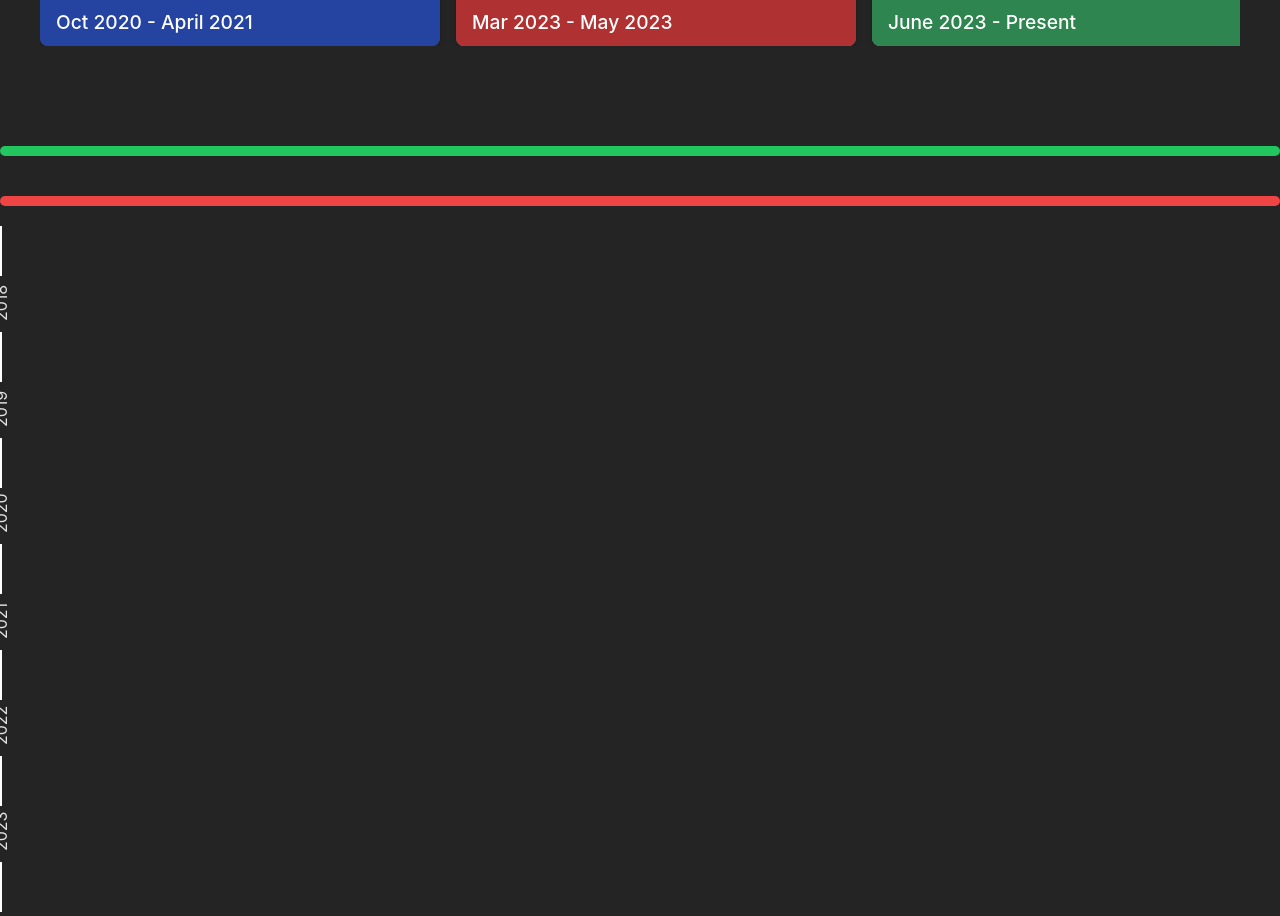
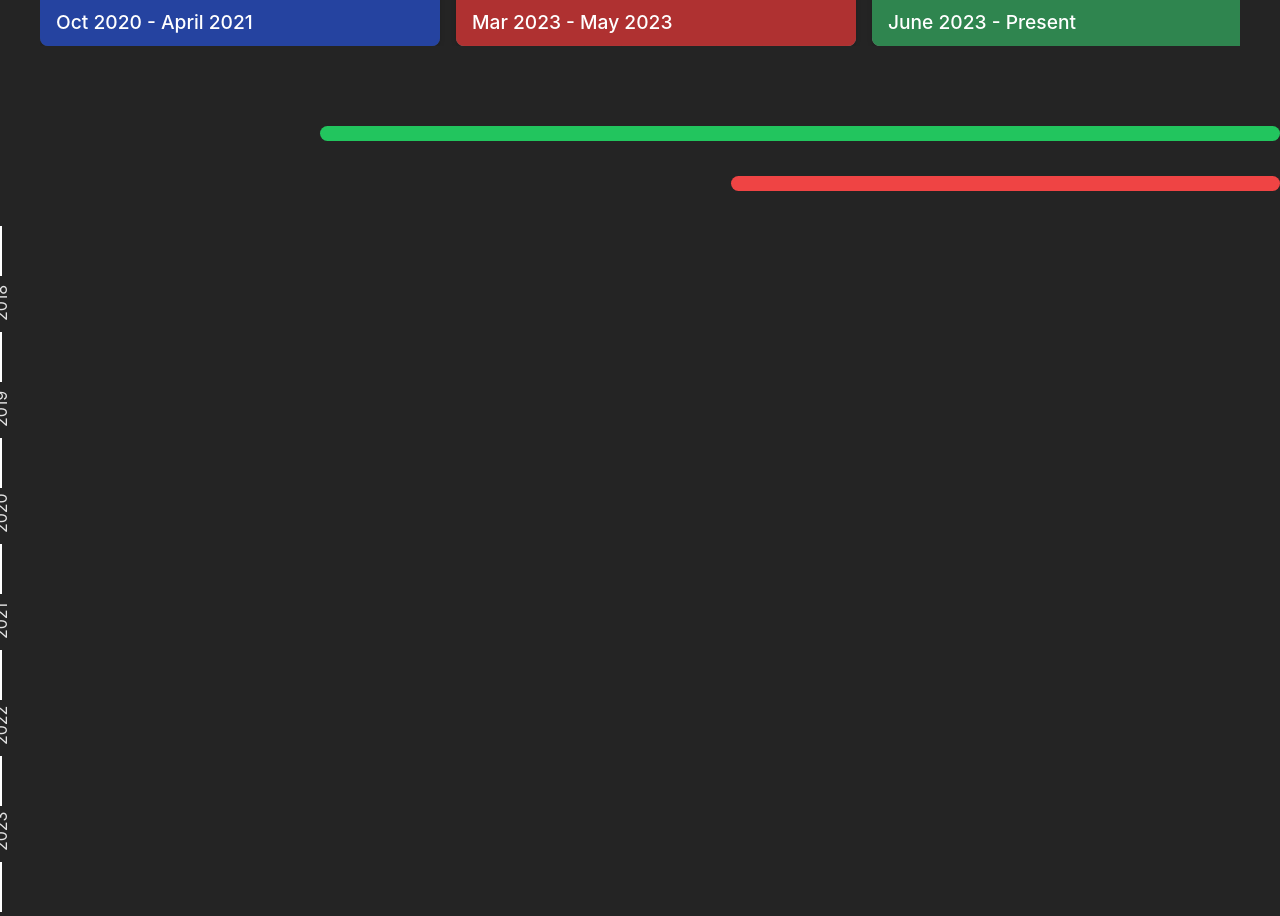
Before and after one commit to pjholt1234/personal-portfolio, a React (Vite) app: page / in a window 1280 px wide. Shown: the part 2030-2946 px from the top of the page. Built offline with nearby package versions, Linux system fonts and the light colour scheme; grey boxes are pictures that could not be loaded.

Commit message:
Fix event lines

```diff
--- a/src/components/timeline/eventLine.jsx
+++ b/src/components/timeline/eventLine.jsx
@@ -1,7 +1,7 @@
 import PropTypes from "prop-types";
 import { useContext, useEffect, useState } from "react";
 import { EventSelectedContext } from "../../hooks/EventSelectedContext.jsx";
-const EventLine = ({ id, bgColor, colStart, colSpan }) => {
+const EventLine = ({ id, bgColor, colStart, colSpan, icon = null }) => {
   const [focused, setFocused] = useState(true);
   const { selectedEvent, updateSelectedEvent } =
     useContext(EventSelectedContext);
@@ -30,7 +30,8 @@ const EventLine = ({ id, bgColor, colStart, colSpan }) => {
     <div
       onClick={selectEvent}
       id={id}
-      className={`${opacity} ${bgColor} col-start-${colStart} col-span-${colSpan} rounded-full h-[10px]`}
+      style={{ gridColumn: `${colStart} / ${colStart + colSpan}` }}
+      className={`${opacity} ${bgColor} rounded-full h-[15px]`}
     ></div>
   );
 };
@@ -38,8 +39,8 @@ const EventLine = ({ id, bgColor, colStart, colSpan }) => {
 EventLine.propTypes = {
   id: PropTypes.string,
   bgColor: PropTypes.string,
-  colStart: PropTypes.string,
-  colSpan: PropTypes.string,
+  colStart: PropTypes.number,
+  colSpan: PropTypes.number,
 };
 
 export default EventLine;
--- a/src/components/timeline/timelineRow.jsx
+++ b/src/components/timeline/timelineRow.jsx
@@ -1,8 +1,10 @@
 import PropTypes from "prop-types";
 
 const TimelineRow = ({ children, className = "", colCount }) => {
+  const gridCols = `grid-cols-${colCount}`;
+
   return (
-    <div className={`${className} grid grid-cols-${colCount} h-[50px]`}>
+    <div className={`${className} grid ${gridCols} h-[50px]`}>
       {/*Padding column*/}
       <div className="col-span-1"></div>
       {children}
--- a/src/components/timeline/timelineWrapper.jsx
+++ b/src/components/timeline/timelineWrapper.jsx
@@ -11,8 +11,9 @@ const TimelineWrapper = () => {
         <EventLine
           bgColor="bg-green-500"
           id="uni"
-          colStart="2"
-          colSpan="3"
+          colStart={2}
+          colSpan={3}
+          icon="fa-regular fa-graduation-cap"
         ></EventLine>
       </TimelineRow>
       {/*career*/}
@@ -20,8 +21,8 @@ const TimelineWrapper = () => {
         <EventLine
           bgColor="bg-red-500"
           id="work"
-          colStart="5"
-          colSpan="3"
+          colStart={5}
+          colSpan={3}
         ></EventLine>
       </TimelineRow>
       <DateBlockWrapper colCount={colCount} years={years} />
```
